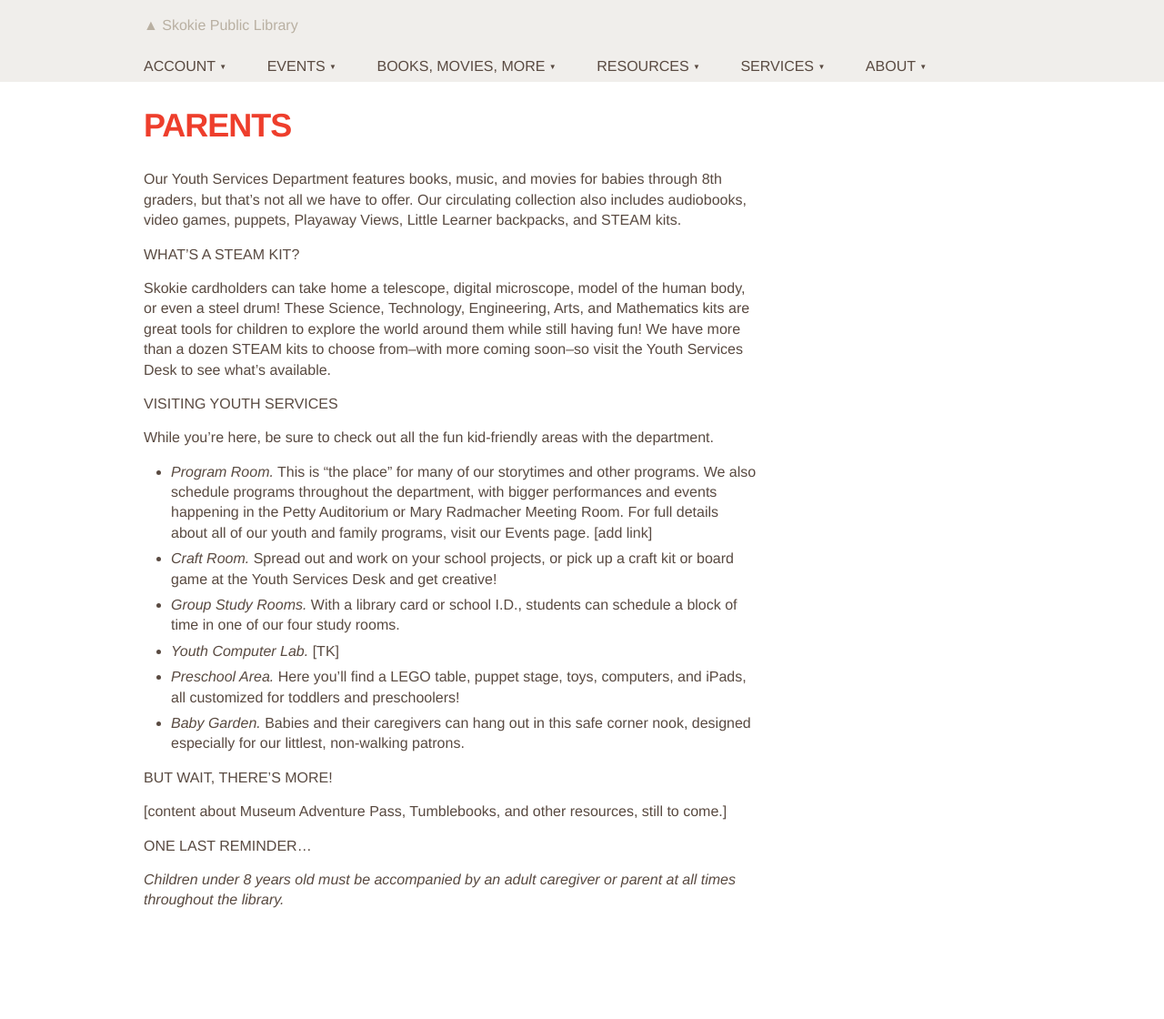
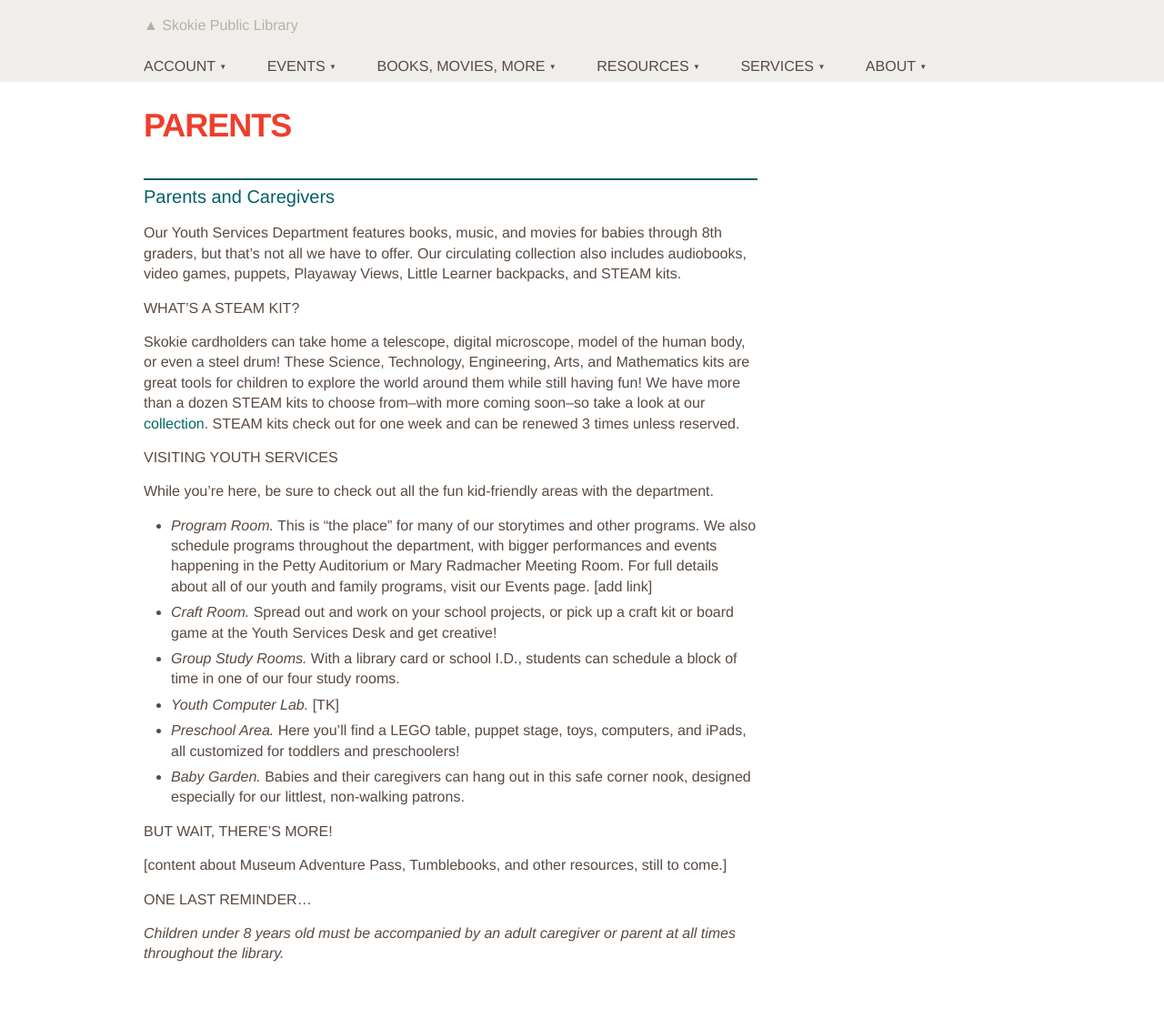
Before and after one commit to skokielibrary/spl-content, a Jekyll site: the page built from _content/mandy/services--parents.markdown, in a window 1280 px wide. Shown: the whole page at 91% size. Built offline with Jekyll 4.4.1, drawn with Linux system fonts in a browser that asks for light colours; before the commit the page ends 1061 px from its top, so only the background shows below that.

Commit message:
tweaking

```diff
--- a/_content/mandy/services--parents.markdown
+++ b/_content/mandy/services--parents.markdown
@@ -4,10 +4,13 @@ title: Parents
 published: true
 ---
 
+##Parents and Caregivers
+
 Our Youth Services Department features books, music, and movies for babies through 8th graders, but that's not all we have to offer. Our circulating collection also includes audiobooks, video games, puppets, Playaway Views, Little Learner backpacks, and STEAM kits.
 
 ### What's a STEAM kit?
-Skokie cardholders can take home a telescope, digital microscope, model of the human body, or even a steel drum! These Science, Technology, Engineering, Arts, and Mathematics kits are great tools for children to explore the world around them while still having fun! We have more than a dozen STEAM kits to choose from--with more coming soon--so visit the Youth Services Desk to see what's available.
+Skokie cardholders can take home a telescope, digital microscope, model of the human body, or even a steel drum! These Science, Technology, Engineering, Arts, and Mathematics kits are great tools for children to explore the world around them while still having fun! We have more than a dozen STEAM kits to choose from--with more coming soon--so take a look at our [collection](http://encore.skokielibrary.info/iii/encore/search?target=STEAM+KIT&formids=target&lang=eng&suite=def&reservedids=lang%2Csuite&submitmode=&submitname=&x=0&y=0 "STEAM kits").
+STEAM kits check out for one week and can be renewed 3 times unless reserved.
 
 ### Visiting Youth Services
 While you're here, be sure to check out all the fun kid-friendly areas with the department.
```
